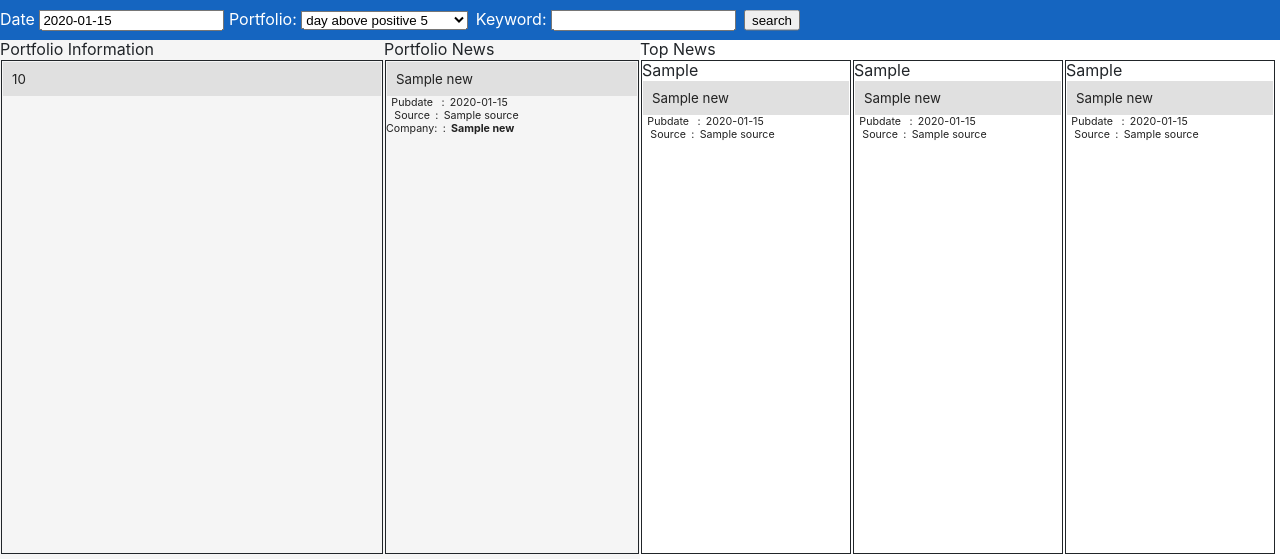
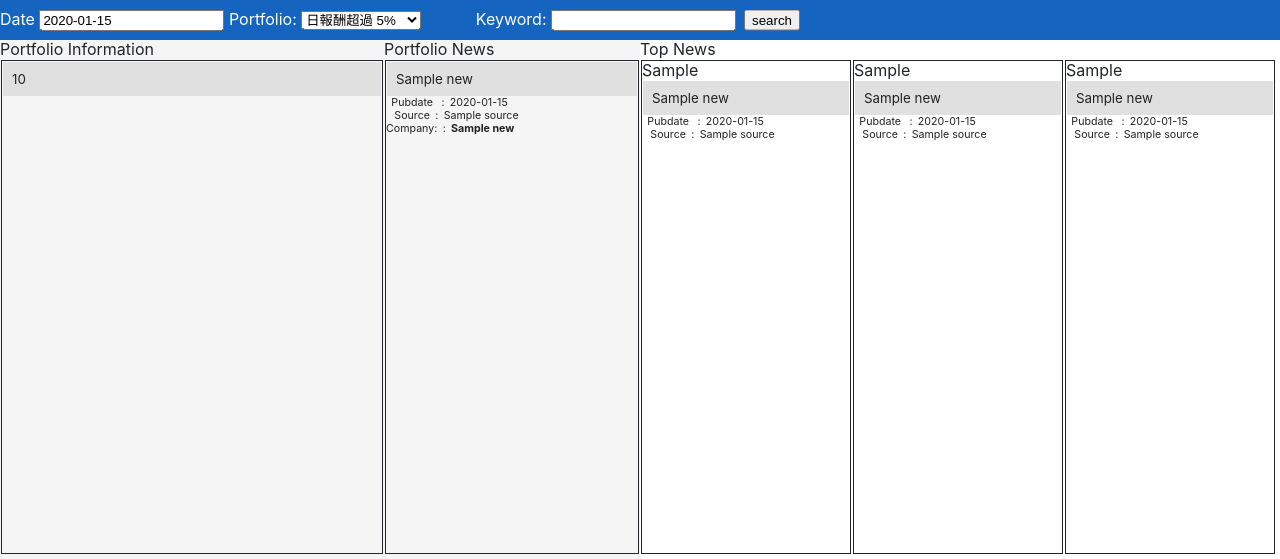
Before and after one commit to shinbutou/nccu_fintech, a Flask app: template templates/main.html in a window 1280 px wide. Shown: the top 559 px of the page. Run offline with Flask 2, Linux system fonts and the light colour scheme; the template is opened without the code that fills it: most values are stand-ins (such as "Sample title", 1, 10 or a date in 2020); some libraries are stand-ins or nearby versions.

Commit message:
change some names

```diff
--- a/templates/main.html
+++ b/templates/main.html
@@ -32,11 +32,11 @@
                 Date <input type="text" id="datepicker" name="datepicker" value={{date}}></td>
                 Portfolio:
                     <select id="portfolio" name="portfolio">
-                        <option value="pph_1" {{selected['pph_1']}}>day above positive 5</option>
-                        <option value="pph_2" {{selected['pph_2']}}>day below negative 5</option>
-                        <option value="pph_3" {{selected['pph_3']}}>week above positive 10</option>
-                        <option value="pph_4" {{selected['pph_4']}}>week below negative 10</option>
-                        <option value="pph_5" {{selected['pph_5']}}>month above positive 20</option>
+                        <option value="pph_1" {{selected['pph_1']}}>日報酬超過 5%</option>
+                        <option value="pph_2" {{selected['pph_2']}}>日報酬低於 5%</option>
+                        <option value="pph_3" {{selected['pph_3']}}>周報酬超過 10%</option>
+                        <option value="pph_4" {{selected['pph_4']}}>周報酬低於 10%</option>
+                        <option value="pph_5" {{selected['pph_5']}}>月報酬超過 20%</option>
                     </select>
                 <div class="ikeyword">Keyword: <input type="text" id="ikeyword" name="ikeyword" value={{keyword}}><input type="submit" id="keysubmit" name="keysubmit" value="search"></div>
             </form>
@@ -180,7 +180,7 @@
                             options: {
                                 title: {
                                     display: true,
-                                    text: 'Annual Return',
+                                    text: 'Annualized Return',
                                     fontSize: 38,
                                 },
                                 scales: {
@@ -256,8 +256,8 @@
                     </div>
                 </div></div>
                 <div id="tabs-4"><div class="tabs_panel" name="tabs_panel">
+                    SmallCapLS<br>
                     <div class="twitter_panel_1" name="twitter_panel">
-                        SmallCapLS<br>
                         {% for post in twitter_pop_2 %}
                         <div style="font-size: 10pt; text-align: justify; color:#222222; text-decoration: none; margin: 1px; padding: 9px; background-color: #E0E0E0 ; cursor: pointer;">
                             {{ post['Text']}}
@@ -269,8 +269,8 @@
                     </div>
                 </div></div>
                 <div id="tabs-5"><div class="tabs_panel" name="tabs_panel">
+                    ShortSightedCap<br>
                     <div class="twitter_panel_1" name="twitter_panel">
-                        ShortSightedCap<br>
                         {% for post in twitter_pop_3 %}
                         <div style="font-size: 10pt; text-align: justify; color:#222222; text-decoration: none; margin: 1px; padding: 9px; background-color: #E0E0E0 ; cursor: pointer;">
                             {{ post['Text']}}
```
